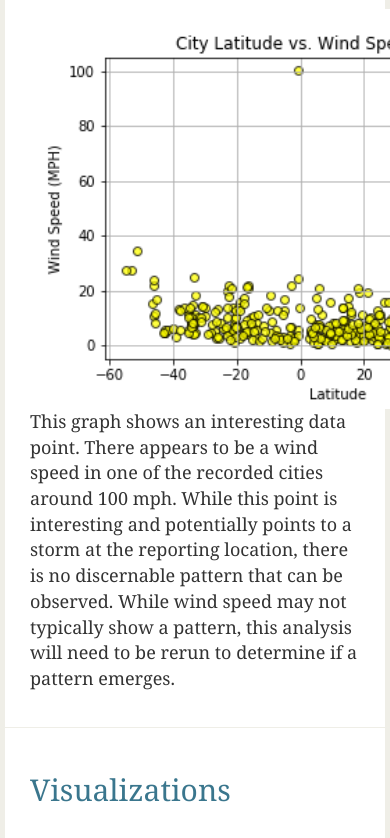
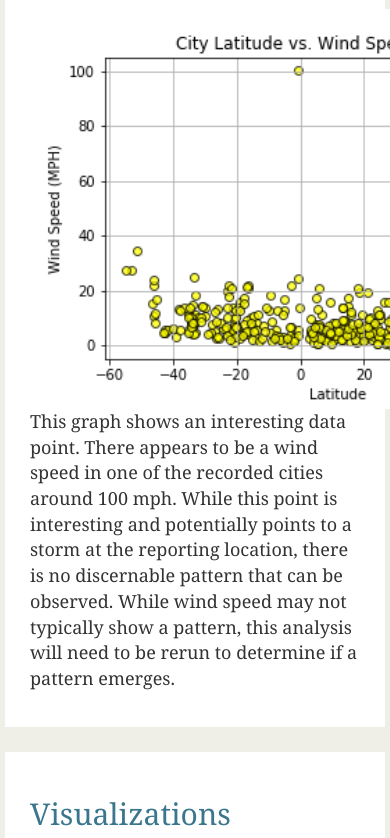
Before and after one commit to tc-sabr/Web_Visualization, a plain HTML site: page windspeed.html in a window 390 px wide. Shown: the part 228-1066 px from the top of the page. Drawn offline with nearby package versions, Linux system fonts and the light colour scheme.

Commit message:
add break for small screen

```diff
--- a/windspeed.html
+++ b/windspeed.html
@@ -51,7 +51,7 @@
                         This graph shows an interesting data point. There appears to be a wind speed in one of the recorded cities around 100 mph. While this point is interesting and potentially points to a storm at the reporting location, there is no discernable pattern that can be observed. While wind speed may not typically show a pattern, this analysis will need to be rerun to determine if a pattern emerges.
                     </p>
                 </div>
-                <div class='col-md-1 col-sm-12'></div>
+                <div class='col-md-1 col-sm-12'><br></div>
                 <div class="col-md-4 col-sm-12 box">
                     <h2>Visualizations</h2>
                     <br>
```
